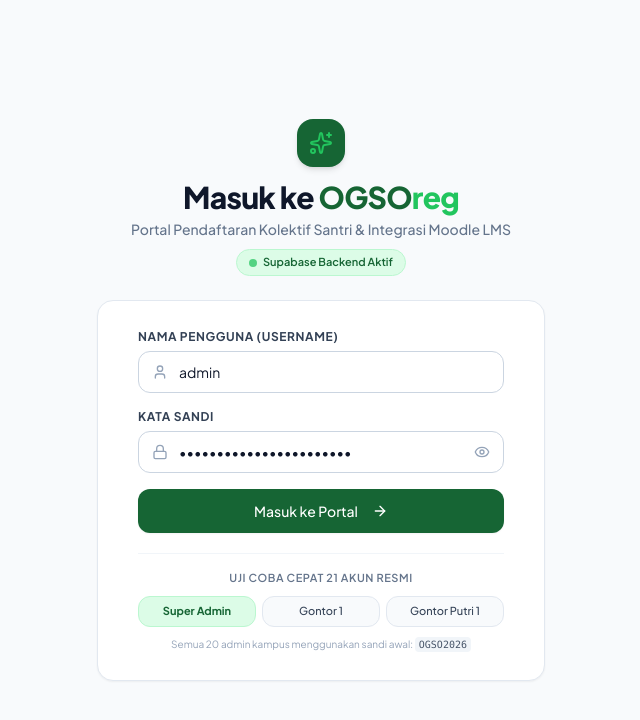
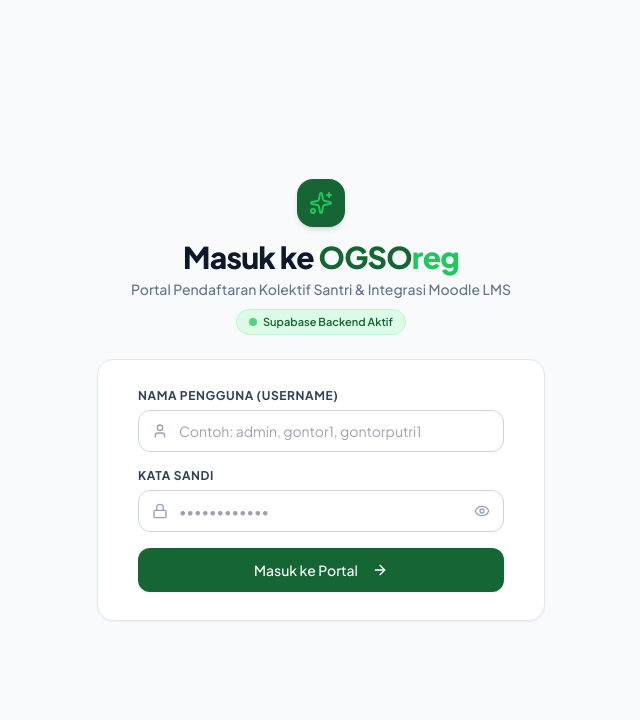
Before and after one commit to AuthenticProject/OGSOreg, a React (Vite) app: page /login in a window 1280 px wide. Shown: the top 720 px of the page, without its empty margins (319-959 px from the left). Built offline with nearby package versions, Linux system fonts and the light colour scheme; no server answers.

Commit message:
refactor: remove quick account switcher and password hints from login page

```diff
--- a/src/pages/LoginPage.tsx
+++ b/src/pages/LoginPage.tsx
@@ -3,14 +3,13 @@
 import { Sparkles, Lock, User, ArrowRight, AlertCircle, Eye, EyeOff } from 'lucide-react'
 import { Button } from '../components/ui/Button'
 import { useAuth } from '../context/AuthContext'
-import { SHARED_CAMPUS_ADMIN_INITIAL_PASSWORD } from '../types/auth'
 
 export const LoginPage: React.FC = () => {
   const navigate = useNavigate()
   const { loginWithUsername, isConfigured } = useAuth()
 
-  const [username, setUsername] = useState('admin')
-  const [password, setPassword] = useState('OGSOreg_SuperAdmin2026!')
+  const [username, setUsername] = useState('')
+  const [password, setPassword] = useState('')
   const [showPassword, setShowPassword] = useState(false)
   const [loading, setLoading] = useState(false)
   const [errorMsg, setErrorMsg] = useState<string | null>(null)
@@ -32,12 +31,6 @@
     } finally {
       setLoading(false)
     }
-  }
-
-  const handleSelectQuickAccount = (uname: string, pwd: string) => {
-    setUsername(uname)
-    setPassword(pwd)
-    setErrorMsg(null)
   }
 
   return (
@@ -124,42 +117,6 @@
               Masuk ke Portal
             </Button>
           </form>
-
-          {/* Quick Account Switcher for QA and Multi-Campus Testing */}
-          <div className="pt-4 border-t border-slate-100 space-y-2.5">
-            <p className="text-center text-[11px] font-semibold text-slate-500 uppercase tracking-wider">
-              Uji Coba Cepat 21 Akun Resmi
-            </p>
-            <div className="grid grid-cols-3 gap-1.5 text-[11px]">
-              <button
-                type="button"
-                onClick={() => handleSelectQuickAccount('admin', 'OGSOreg_SuperAdmin2026!')}
-                className="p-1.5 rounded-lg border border-[#BBF7D0] bg-[#DCFCE7] text-[#166534] font-bold hover:bg-emerald-200 transition-colors truncate"
-                title="Super Admin - Akses 20 Kampus"
-              >
-                Super Admin
-              </button>
-              <button
-                type="button"
-                onClick={() => handleSelectQuickAccount('gontor1', SHARED_CAMPUS_ADMIN_INITIAL_PASSWORD)}
-                className="p-1.5 rounded-lg border border-slate-200 bg-slate-50 text-slate-700 font-medium hover:bg-slate-100 transition-colors truncate"
-                title="Gontor 1 (Putra)"
-              >
-                Gontor 1
-              </button>
-              <button
-                type="button"
-                onClick={() => handleSelectQuickAccount('gontorputri1', SHARED_CAMPUS_ADMIN_INITIAL_PASSWORD)}
-                className="p-1.5 rounded-lg border border-slate-200 bg-slate-50 text-slate-700 font-medium hover:bg-slate-100 transition-colors truncate"
-                title="Gontor Putri 1"
-              >
-                Gontor Putri 1
-              </button>
-            </div>
-            <p className="text-center text-[10px] text-slate-400">
-              Semua 20 admin kampus menggunakan sandi awal: <code className="bg-slate-100 px-1 py-0.5 rounded text-slate-600">OGSO2026</code>
-            </p>
-          </div>
         </div>
       </div>
     </div>
```
